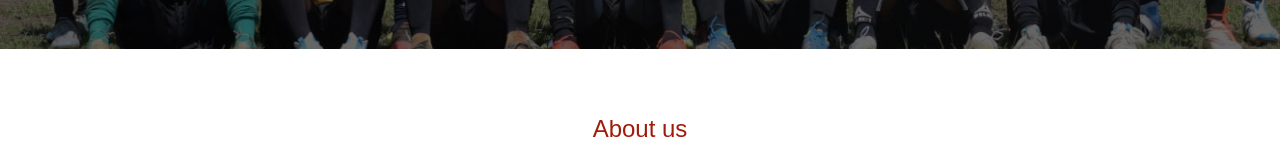
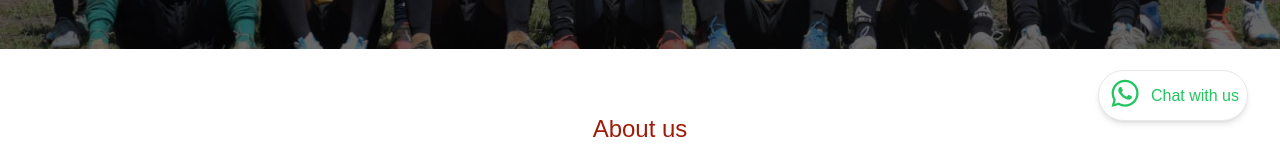
Before and after one commit to micheni14/vickers-fc, a React (Vite) app: page / in a window 1280 px wide. Shown: the part 551-713 px from the top of the page. Built offline with nearby package versions, Linux system fonts and the light colour scheme.

Commit message:
added whats chat

```diff
--- a/src/App.jsx
+++ b/src/App.jsx
@@ -17,11 +17,14 @@ import NavigationBar from "./components/NavigationBar";
 
 function App() {
   return (
+
+    <div className="relative">
+
     <Router>
       {/* <Navbar /> */}
 
       <NavigationBar/>
-      <div className="space-y-16">
+      <div className="space-y-16 ">
         <Hero />
         <History />
         <Routes>
@@ -37,9 +40,23 @@ function App() {
         <Contact />
         <Footer />
 
+      </div>
+      </Router>
+      <a   href="https://wa.me/254740234157"              target="_blank"
+            rel="noopener noreferrer">
 
+      <div className="fixed bottom-10 md:bottom-32 shadow-md border px-2 py-1 bg-white text-green-500 rounded-full flex space-x-2 items-center right-8">
+
+
+        <span><i class="bx bx-md bxl-whatsapp"></i></span>
+<span>Chat with us</span>
       </div>
-    </Router>
+
+
+      </a>
+
+
+    </div>
   );
 }
 
```
